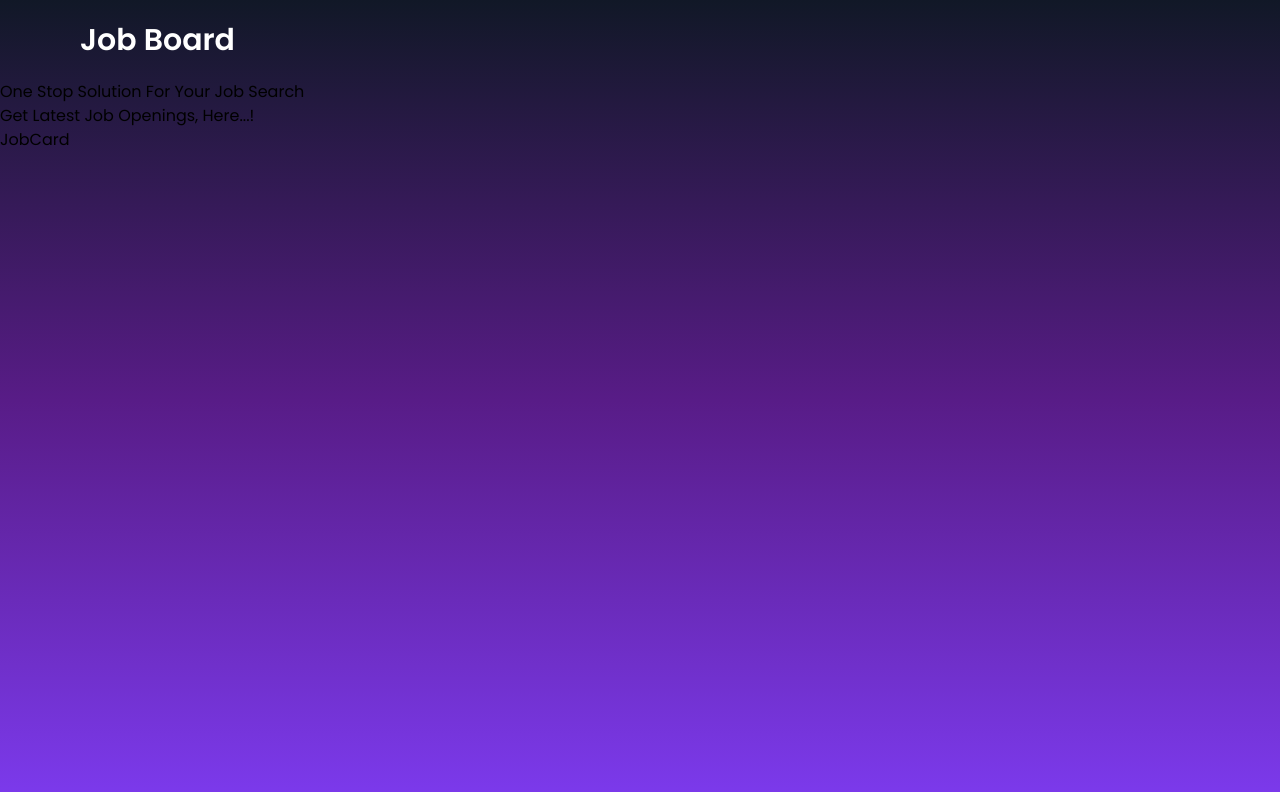
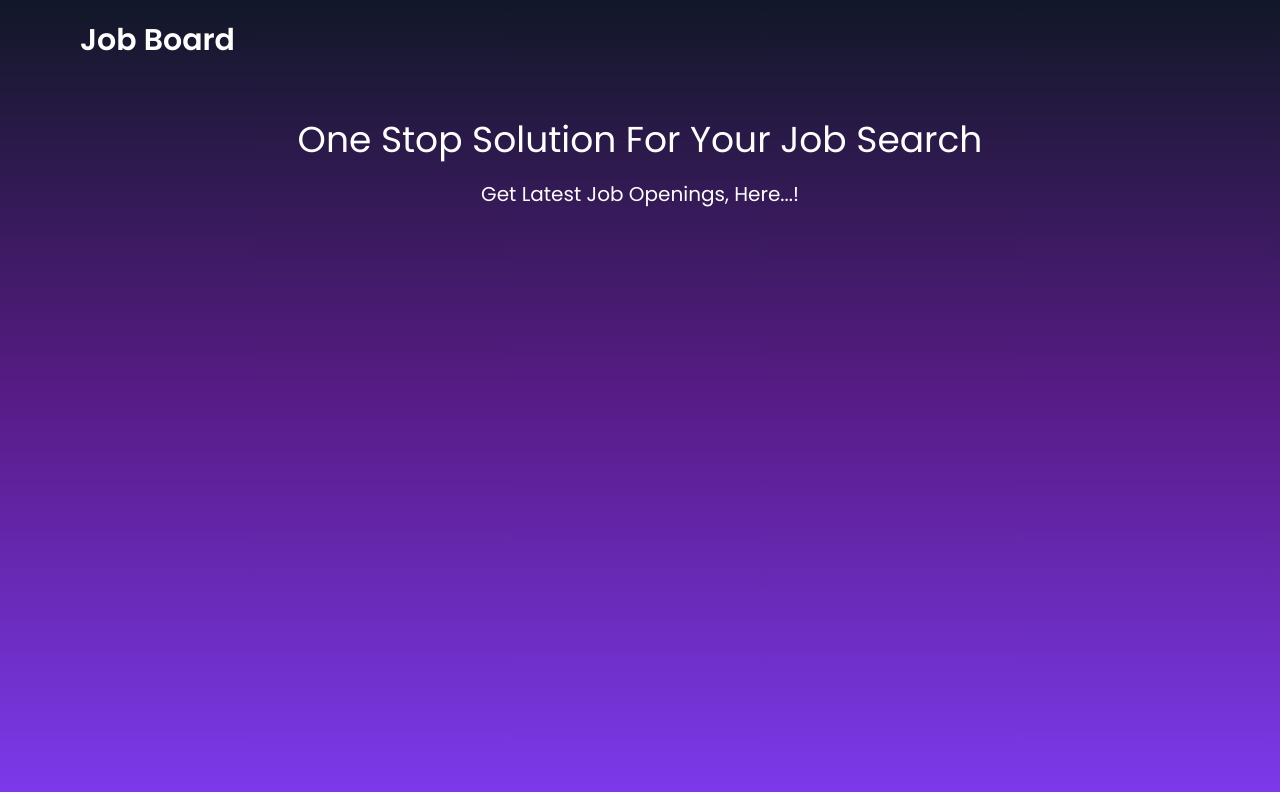
Before and after one commit to Vishal-080/React_Job_portal_project, a React (Vite) app: page / in a window 1280 px wide. Shown: the top 792 px of the page. Built offline with nearby package versions, Linux system fonts and the light colour scheme.

Commit message:
Header content adding

```diff
--- a/src/App.jsx
+++ b/src/App.jsx
@@ -8,7 +8,7 @@ function App() {
     <div>
       <Navbar />
       <Header />
-      <JobCard />
+      {/* <JobCard /> */}
     </div>
   )
 }
--- a/src/components/Header.jsx
+++ b/src/components/Header.jsx
@@ -1,10 +1,11 @@
 import React from "react";
 
 const Header = () => {
+
   return (
-    <div>
-      <h1>One Stop Solution For Your Job Search</h1>
-      <h3>Get Latest Job Openings, Here...!</h3>
+    <div className="mt-10 flex flex-col gap-5 items-center justify-center text-white">
+      <h1 className="text-4xl ">One Stop Solution For Your Job Search</h1>
+      <h3 className="text-xl">Get Latest Job Openings, Here...!</h3>
     </div>
   );
 };
```
